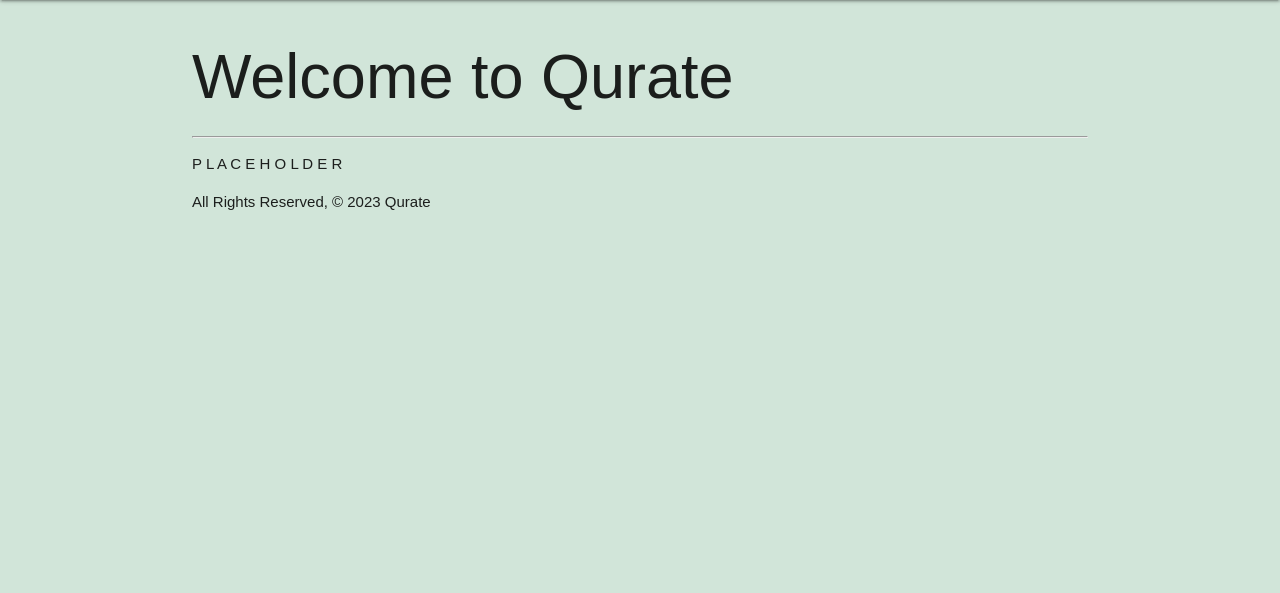
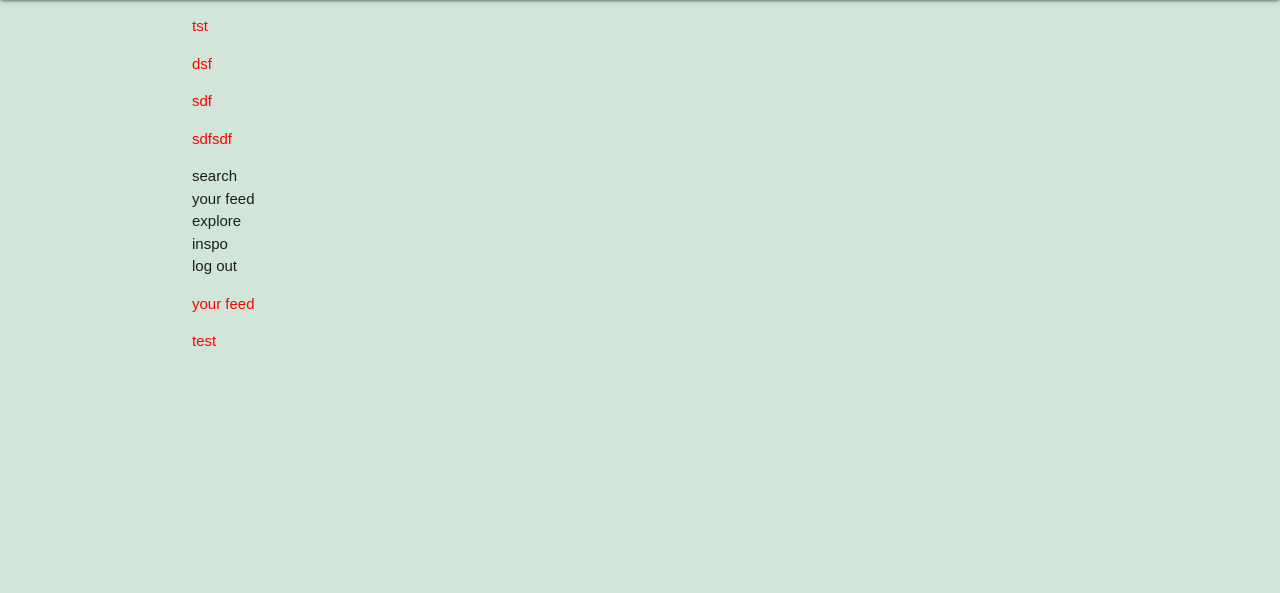
Before and after one commit to khadijaagha/project-3-qurate, a Django app: page /about/ in a window 1280 px wide. Shown: the part 64-657 px from the top of the page. Run offline with Django 4.2, Linux system fonts and the light colour scheme.

Commit message:
env, about.html and css

```diff
--- a/main_app/static/css/style.css
+++ b/main_app/static/css/style.css
@@ -14,3 +14,23 @@
   padding-top: 0;
   text-align: right;
 }
+
+
+.content-container {
+  display: grid;
+  grid-template-columns: 1fr 6fr;
+  grid-template-rows: 1fr 6fr;
+  grid-column-gap: 0px;
+  grid-row-gap: 0px;
+  border: 1px solid red;
+  color: red;
+  }
+  .nav-bar { grid-area: 1 / 1 / 3 / 2; }
+  .heading-section { grid-area: 1 / 2 / 3 / 3; }
+  .main-content { grid-area: 2 / 2 / 3 / 3; }
+  .heading-section {
+    border: 1px solid red;
+  }
+  p {
+    color: red;
+  }
--- a/main_app/templates/about.html
+++ b/main_app/templates/about.html
@@ -1,7 +1,33 @@
 {% extends 'base.html' %}
 {% block content %}
-  <h1>Welcome to Qurate</h1>
-  <hr />
-  <p>P L A C E H O L D E R</p>
-  <footer>All Rights Reserved, &copy; 2023 Qurate</footer>
-{% endblock %}
+<container class=“content-container”>
+<section class=“nav-bar”>
+  <section class=“profile-card”>
+    <p>tst</p>
+    <p>dsf</p>
+    <p>sdf</p>
+    <p>sdfsdf</p>
+  </section>
+  <section class=“nav”>
+    <ul class=“nav-ul”>
+      <li>search</li>
+      <li>your feed</li>
+      <li>explore</li>
+      <li>inspo</li>
+      <li>log out</li>
+    </ul>
+  </section>
+</section>
+<section class=“heading-section”>
+  <div class=“heading”>
+    <p>your feed</p>
+  </div>
+</section>
+<container class=“main-content”>
+  <section class=“posts-section”>
+    <!-- code for rendering posts -->
+    <p>test</p>
+  </section>
+</container>
+</container>
+{% endblock content %}
```
